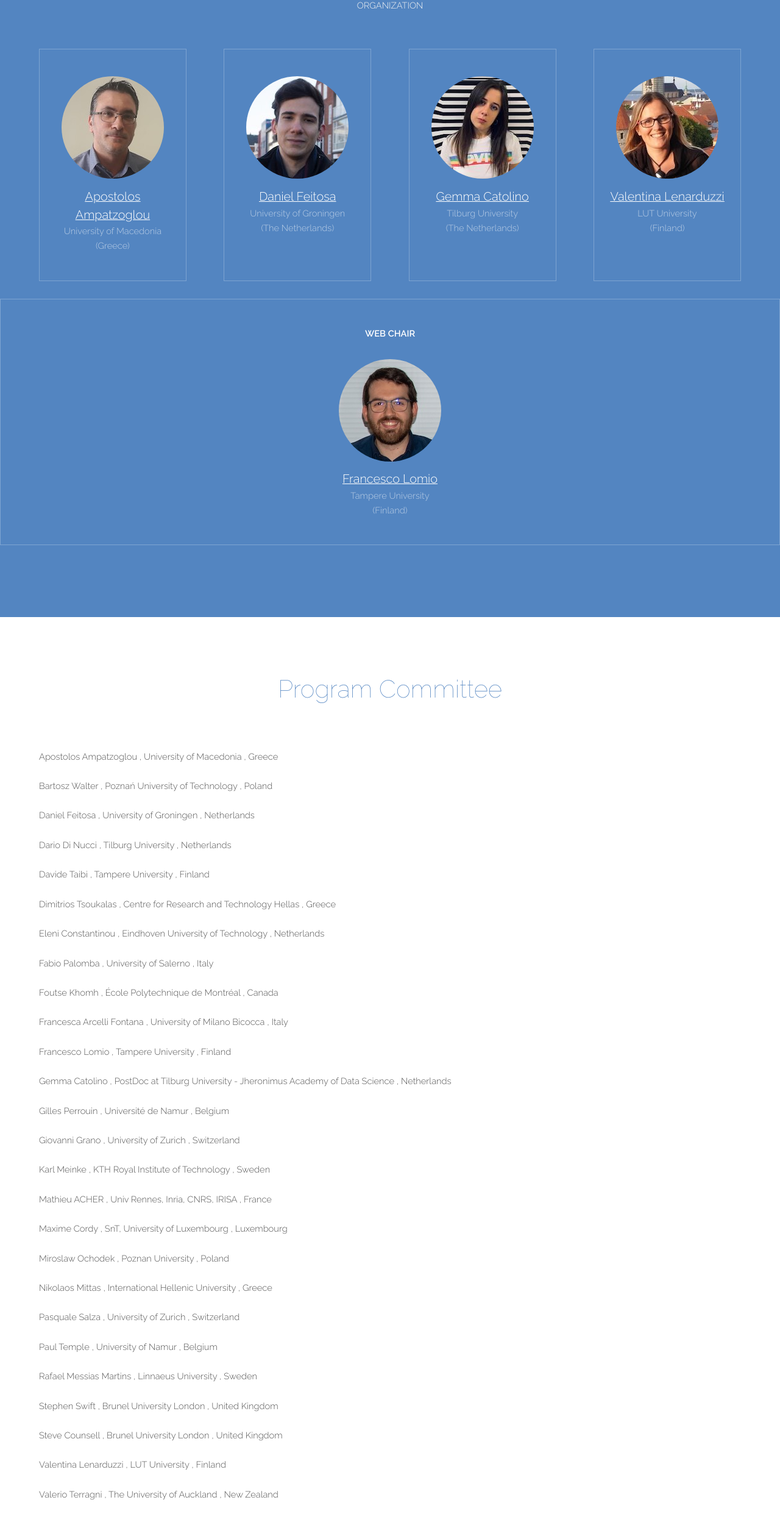
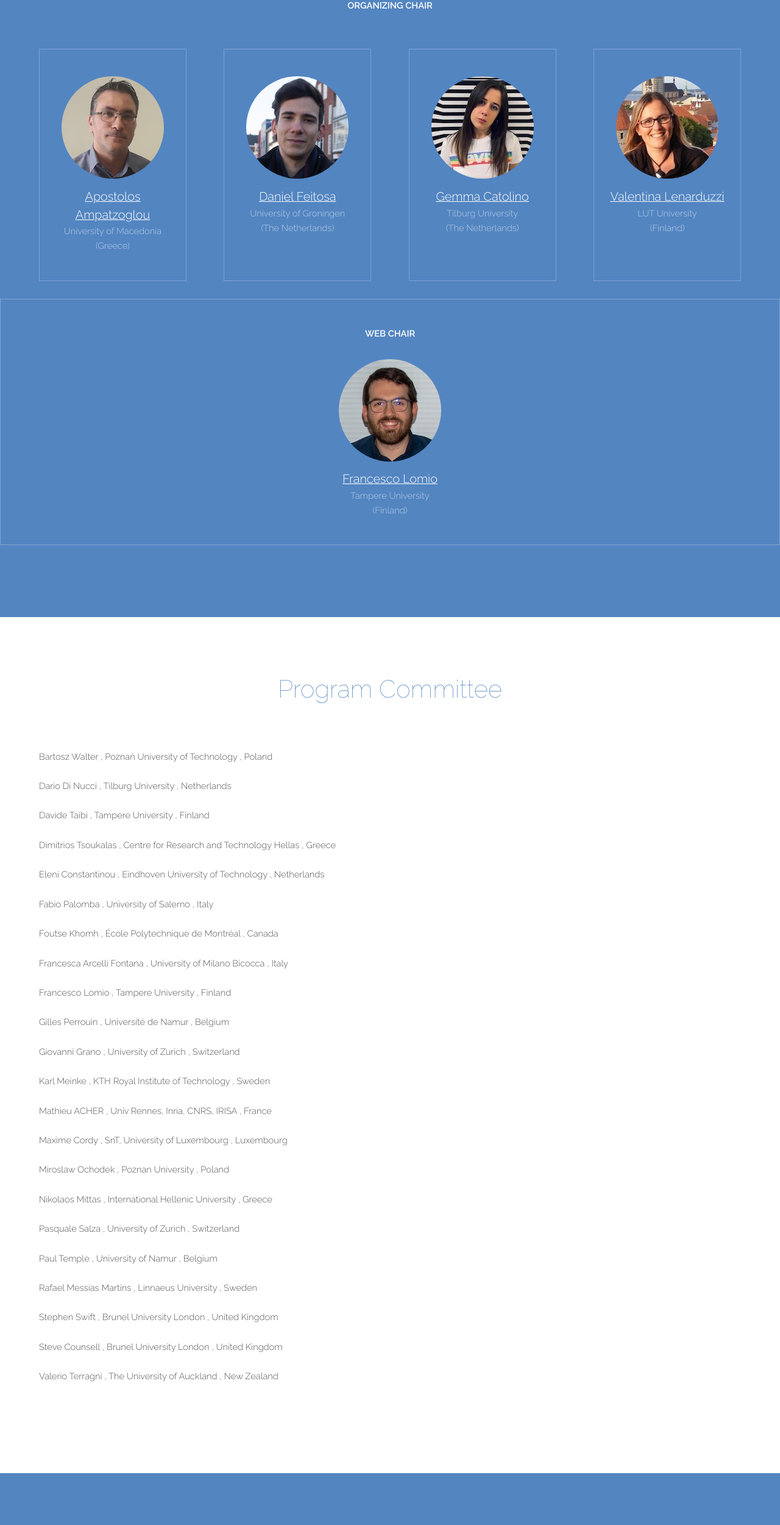
Before and after one commit to maltesque2022/MaLTeSQuE2022.github.io, a plain HTML site: page committe.html in a window 1280 px wide. Shown: the part 175-2676 px from the top of the page at 61% size. Drawn offline with Linux system fonts and the light colour scheme.

Commit message:
removed oranizing chairs' name from pc

```diff
--- a/committe.html
+++ b/committe.html
@@ -41,7 +41,7 @@
             <div class="inner" style="margin-top: -2% !important;">
                 <header>
                     <h2>WORKSHOP CHAIRS</h2>
-                    <p style="text-align: center;">ORGANIZATION</p>
+                    <p style="text-align: center"><b style="color: white">ORGANIZING CHAIR</b></p>
                 </header>
                 <div class="flex flex-4">
                     <div class="box person">
@@ -107,15 +107,15 @@
 							<br>
 						<p>
 
-Apostolos	Ampatzoglou	,	 	University of Macedonia	,	 	Greece
+<!--Apostolos	Ampatzoglou	,	 	University of Macedonia	,	 	Greece
 <br>
-<br>
+<br>-->
 Bartosz	Walter	,		Poznań University of Technology	,		Poland
 <br>
 <br>
-Daniel	Feitosa	,		University of Groningen	,		Netherlands
+<!--Daniel	Feitosa	,		University of Groningen	,		Netherlands
 <br>
-<br>
+<br>-->
 Dario	Di Nucci	,		Tilburg University	,		Netherlands
 <br>
 <br>
@@ -140,9 +140,9 @@ Francesca	Arcelli Fontana	,		University of Milano Bicocca	,		Italy
 Francesco	Lomio	,		Tampere University	,		Finland
 <br>
 <br>
-Gemma	Catolino	,		PostDoc at Tilburg University - Jheronimus Academy of Data Science	,		Netherlands
+<!--Gemma	Catolino	,		PostDoc at Tilburg University - Jheronimus Academy of Data Science	,		Netherlands
 <br>
-<br>
+<br>-->
 Gilles	Perrouin	,		Université de Namur	,		Belgium
 <br>
 <br>
@@ -179,9 +179,9 @@ Stephen	Swift	,		Brunel University London	,		United Kingdom
 Steve	Counsell	,		Brunel University London	,		United Kingdom
 <br>
 <br>
-Valentina	Lenarduzzi	,		LUT University	,		Finland
+<!--Valentina	Lenarduzzi	,		LUT University	,		Finland
 <br>
-<br>
+<br>-->
 Valerio	Terragni	,		The University of Auckland	,		New Zealand</p>
 					</header>
 
```
